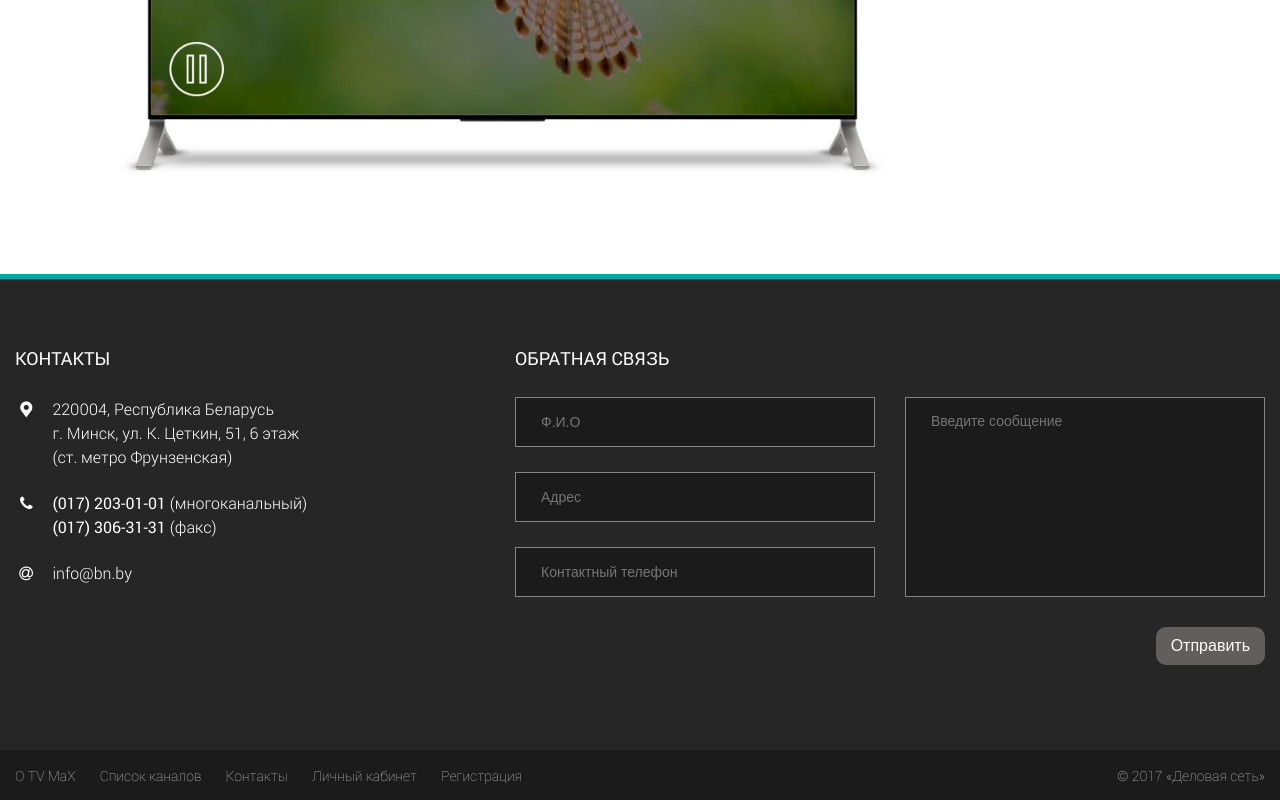
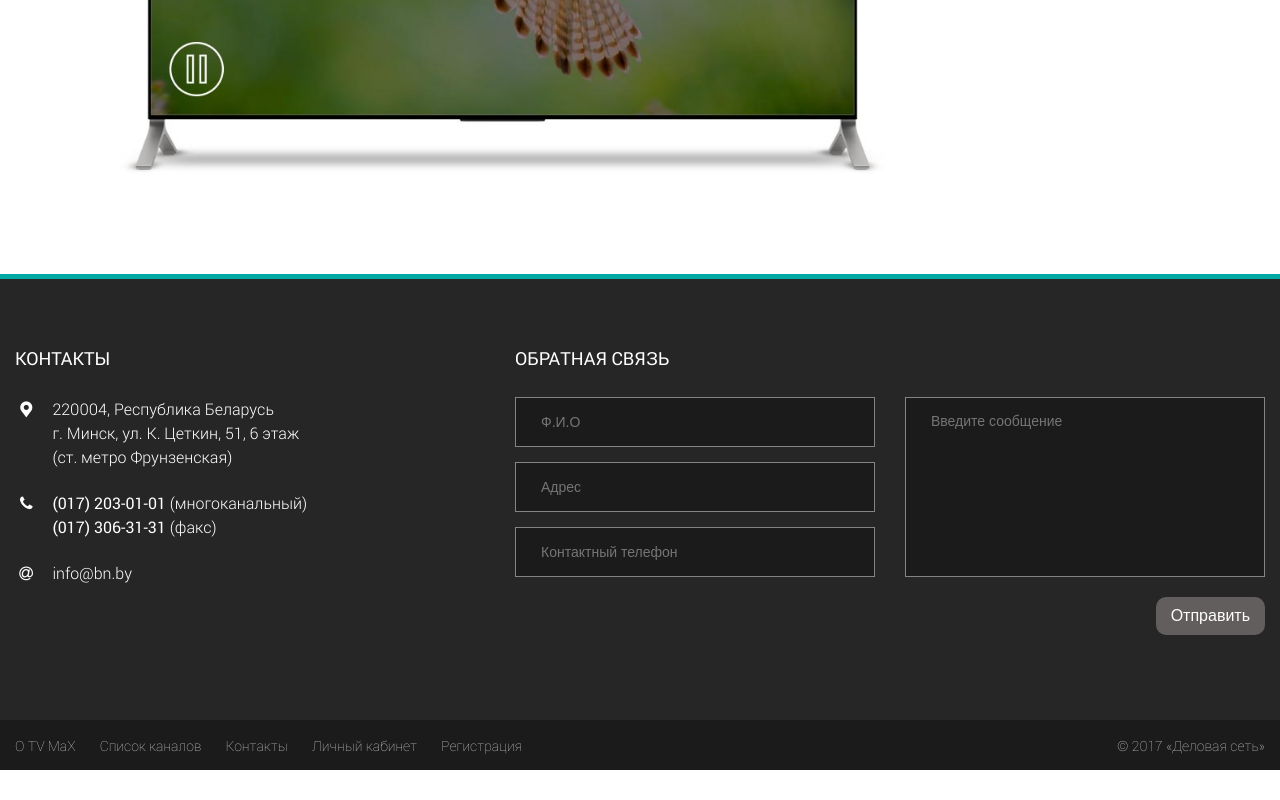
Before and after one commit to AntonyDan/tvmaxBN, a plain HTML site: page index.html in a window 1280 px wide. Shown: the part 3015-3815 px from the top of the page. After the commit the page ends 3785 px from the top, so only its background shows below. Drawn offline with Linux system fonts and the light colour scheme.

Commit message:
отступы формыфутера

```diff
--- a/css/main.css
+++ b/css/main.css
@@ -1173,7 +1173,7 @@ display:block
 .feedback-form__input{
 
 display:block;background-color:#1b1b1b;border:1px solid #838485;
-margin-bottom:25px;
+margin-bottom:15px;
 padding:0 15px 0 25px;
 color:#eef0f2;
 
@@ -1258,7 +1258,7 @@ color:#eef0f2;
 font-size:14px;
 
 font-size:.875rem;
-height:200px;
+height:180px;
 resize:none;width:100%
 }
 
```
